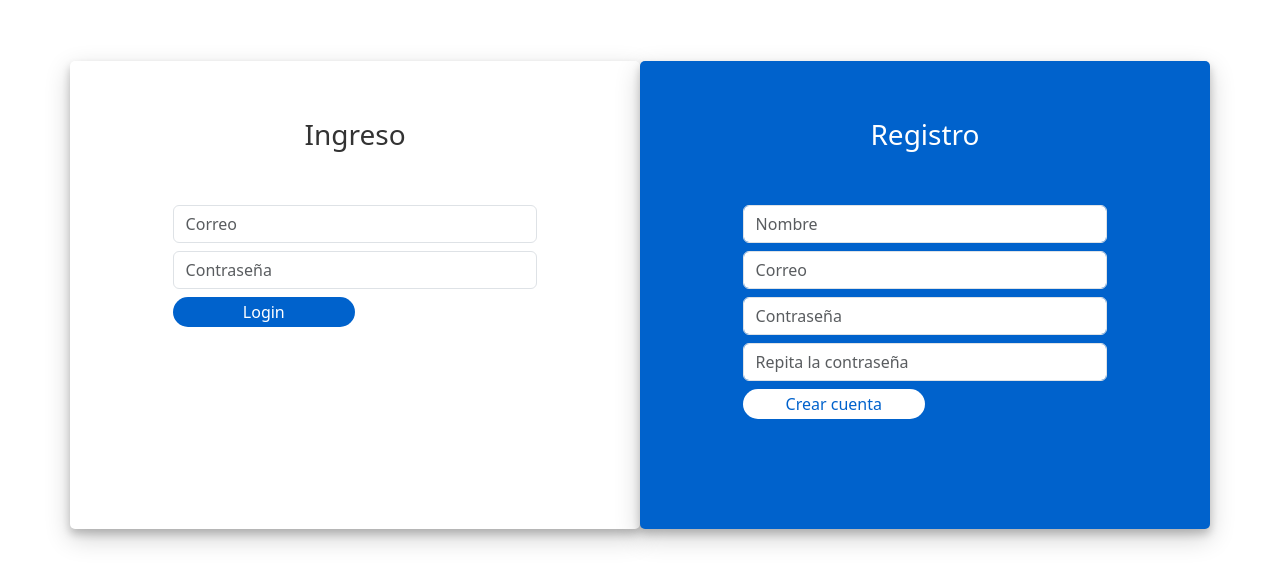
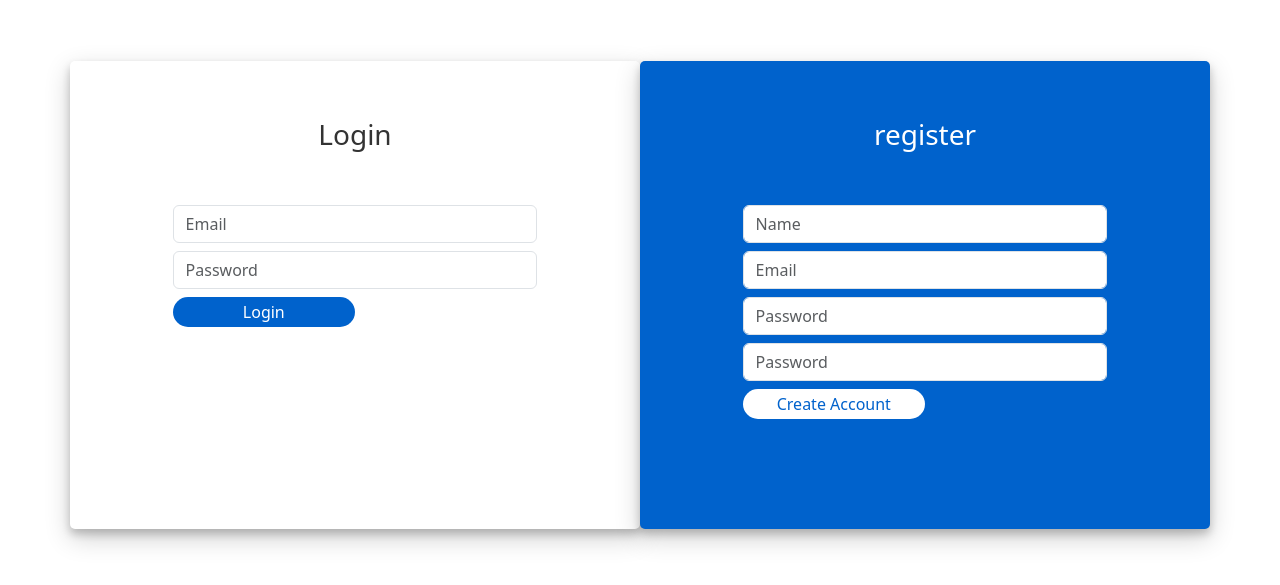
Before and after one commit to Itzelvillg/Calendar, a React (Vite) app: page /auth in a window 1280 px wide. Shown: the part 131-716 px from the top of the page. Built offline with nearby package versions, Linux system fonts and the light colour scheme.

Commit message:
Login Form

```diff
--- a/src/auth/pages/LoginPage.jsx
+++ b/src/auth/pages/LoginPage.jsx
@@ -1,24 +1,54 @@
+import { useForm } from '../../hooks/useForm'
 import './LoginPage.css'
 
+const loginFormFields = {
+    loginEmail: '',
+    loginPassword: '',
+
+}
+const registerFormFields = {
+    registerName: '',
+    registerEmail: '',
+    registerPassword: '',
+    registerPassword2: '',
+
+}
+
 export const LoginPage = () => {
+
+    const {loginEmail, loginPassword,onInputChange: onLoginChange}= useForm(loginFormFields)
+
+
+    const loginSubmit = (event) => {
+        event.preventDefault()
+        console.log({loginEmail, loginPassword});
+
+    }
+
     return (
         <div className="container login-container">
             <div className="row">
                 <div className="col-md-6 login-form-1">
-                    <h3>Ingreso</h3>
-                    <form>
+                    <h3>Login</h3>
+                    <form onSubmit={loginSubmit}>
                         <div className="form-group mb-2">
                             <input
                                 type="text"
                                 className="form-control"
-                                placeholder="Correo"
+                                placeholder="Email"
+                                name='loginEmail'
+                                value={loginEmail}
+                                onChange={onLoginChange}
                             />
                         </div>
                         <div className="form-group mb-2">
                             <input
                                 type="password"
                                 className="form-control"
-                                placeholder="Contraseña"
+                                placeholder="Password"
+                                name='loginPassword'
+                                value={loginPassword}
+                                onChange={onLoginChange}
                             />
                         </div>
                         <div className="form-group mb-2">
@@ -26,33 +56,34 @@
                                 type="submit"
                                 className="btnSubmit"
                                 value="Login"
+
                             />
                         </div>
                     </form>
                 </div>
 
                 <div className="col-md-6 login-form-2">
-                    <h3>Registro</h3>
+                    <h3>register</h3>
                     <form>
                         <div className="form-group mb-2">
                             <input
                                 type="text"
                                 className="form-control"
-                                placeholder="Nombre"
+                                placeholder="Name"
                             />
                         </div>
                         <div className="form-group mb-2">
                             <input
                                 type="email"
                                 className="form-control"
-                                placeholder="Correo"
+                                placeholder="Email"
                             />
                         </div>
                         <div className="form-group mb-2">
                             <input
                                 type="password"
                                 className="form-control"
-                                placeholder="Contraseña"
+                                placeholder="Password"
                             />
                         </div>
 
@@ -60,7 +91,7 @@
                             <input
                                 type="password"
                                 className="form-control"
-                                placeholder="Repita la contraseña"
+                                placeholder="Password"
                             />
                         </div>
 
@@ -68,7 +99,7 @@
                             <input
                                 type="submit"
                                 className="btnSubmit"
-                                value="Crear cuenta" />
+                                value="Create Account" />
                         </div>
                     </form>
                 </div>
--- /dev/null
+++ b/src/hooks/useForm.js
@@ -0,0 +1,63 @@
+import { useEffect, useMemo, useState } from 'react';
+
+export const useForm = ( initialForm = {}, formValidations = {}) => {
+
+    const [ formState, setFormState ] = useState( initialForm );
+    const [ formValidation, setFormValidation ] = useState({});
+
+    useEffect(() => {
+        createValidators();
+    }, [ formState ])
+
+    useEffect(() => {
+        setFormState( initialForm );
+    }, [ initialForm ])
+
+
+    const isFormValid = useMemo( () => {
+
+        for (const formValue of Object.keys( formValidation )) {
+            if ( formValidation[formValue] !== null ) return false;
+        }
+
+        return true;
+    }, [ formValidation ])
+
+
+    const onInputChange = ({ target }) => {
+        const { name, value } = target;
+        setFormState({
+            ...formState,
+            [ name ]: value
+        });
+    }
+
+    const onResetForm = () => {
+        setFormState( initialForm );
+    }
+
+    const createValidators = () => {
+
+        const formCheckedValues = {};
+
+        for (const formField of Object.keys( formValidations )) {
+            const [ fn, errorMessage ] = formValidations[formField];
+
+            formCheckedValues[`${ formField }Valid`] = fn( formState[formField] ) ? null : errorMessage;
+        }
+
+        setFormValidation( formCheckedValues );
+    }
+
+
+
+    return {
+        ...formState,
+        formState,
+        onInputChange,
+        onResetForm,
+
+        ...formValidation,
+        isFormValid
+    }
+}
```
